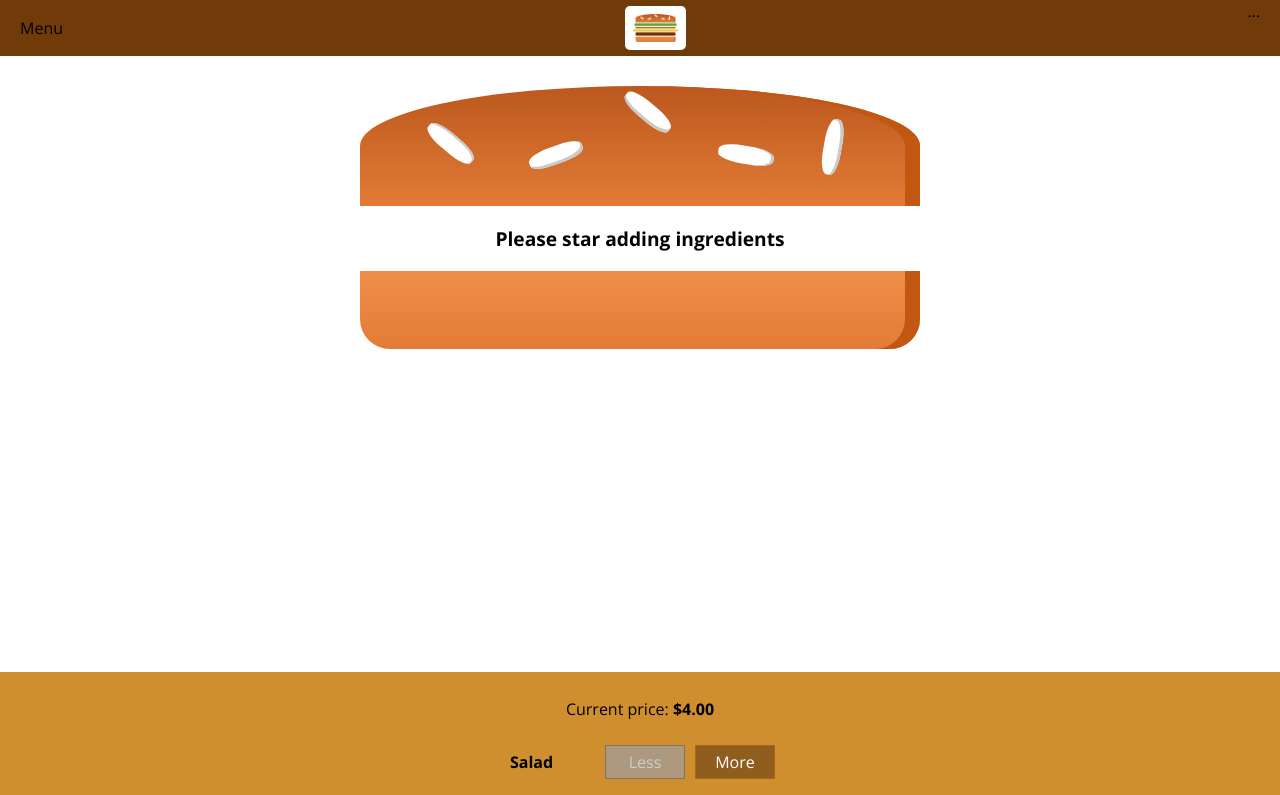
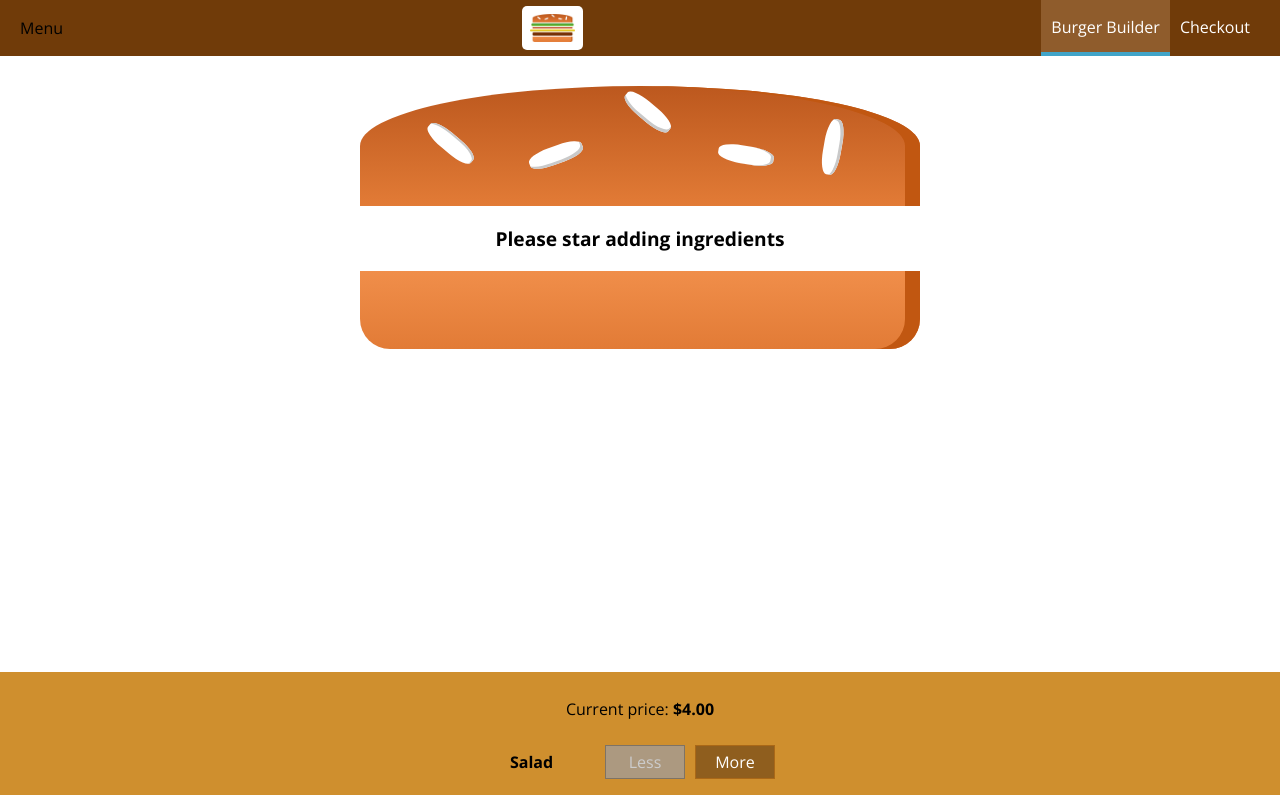
Before and after one commit to Cristhho/react-burger-builder, a React app: page / in a window 1280 px wide. Shown: the top 795 px of the page. Built offline with nearby package versions, Linux system fonts and the light colour scheme.

Commit message:
navigation menu

```diff
--- /dev/null
+++ b/src/components/Navigation/NavigationItems/NavigationItem/NavigationItem.css
@@ -0,0 +1,25 @@
+.NavigationItem{
+	margin: 0;
+	box-sizing: border-box;
+	display: flex;
+	height: 100%;
+	-ms-align-items: center;
+	align-items: center;
+}
+
+.NavigationItem a{
+	color: white;
+	text-decoration: none;
+	height: 100%;
+	padding: 16px 10px;
+	border-bottom: 4px solid transparent;
+	box-sizing: border-box;
+	display: block;
+}
+
+.NavigationItem a:hover,
+.NavigationItem a:active,
+.NavigationItem a.active{
+	background-color: #8f5c2c;
+	border-bottom: 4px solid #40a4c8;
+}
--- /dev/null
+++ b/src/components/Navigation/NavigationItems/NavigationItem/NavigationItem.js
@@ -0,0 +1,13 @@
+import React from 'react';
+
+import classes from './NavigationItem.css';
+
+const navigationItem = (props) => (
+	<li className={classes.NavigationItem}>
+		<a
+			href={props.link}
+			className={props.active? classes.active : null}>{props.children}</a>
+	</li>
+	);
+
+export default navigationItem;
--- /dev/null
+++ b/src/components/Navigation/NavigationItems/NavigationItems.css
@@ -0,0 +1,9 @@
+.NavigationItems{
+	margin: 0;
+	padding: 0;
+	list-style: none;
+	display: flex;
+	-ms-align-items: center;
+	align-items: center;
+	height: 100%;
+}
--- /dev/null
+++ b/src/components/Navigation/NavigationItems/NavigationItems.js
@@ -0,0 +1,13 @@
+import React from 'react';
+
+import classes from './NavigationItems.css';
+import NavigationItem from './NavigationItem/NavigationItem';
+
+const navigationItems = (props) => (
+	<ul className={classes.NavigationItems}>
+		<NavigationItem link="/" active>Burger Builder</NavigationItem>
+		<NavigationItem link="/">Checkout</NavigationItem>
+	</ul>
+	);
+
+export default navigationItems;
--- a/src/components/Navigation/Toolbar/Toolbar.js
+++ b/src/components/Navigation/Toolbar/Toolbar.js
@@ -2,13 +2,14 @@
 
 import classes from './Toolbar.css';
 import Logo from '../../Logo/Logo';
+import NavigationItems from '../NavigationItems/NavigationItems';
 
 const toolbar = (props) => (
 	<header className={classes.Toolbar}>
 		<div>Menu</div>
 		<Logo />
 		<nav>
-			...
+			<NavigationItems />
 		</nav>
 	</header>
 	)
```
